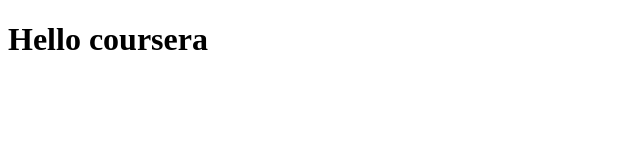
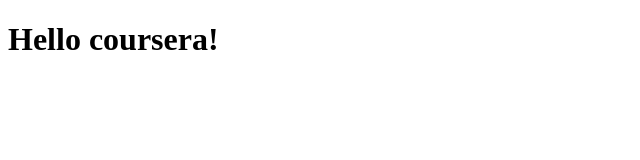
Before and after one commit to tetervs/coursera, a plain HTML site: page site/index.html in a window 1280 px wide. Shown: the full height of the page, 0-640 px from the left. Drawn offline with Linux system fonts and the light colour scheme.

Commit message:
Small addition to our page content

```diff
--- a/site/index.html
+++ b/site/index.html
@@ -6,6 +6,6 @@
 	<title>Hello Coursera</title>
 </head>
 <body>
-	<h1>Hello coursera</h1>
+	<h1>Hello coursera!</h1>
 </body>
 </html>
```
